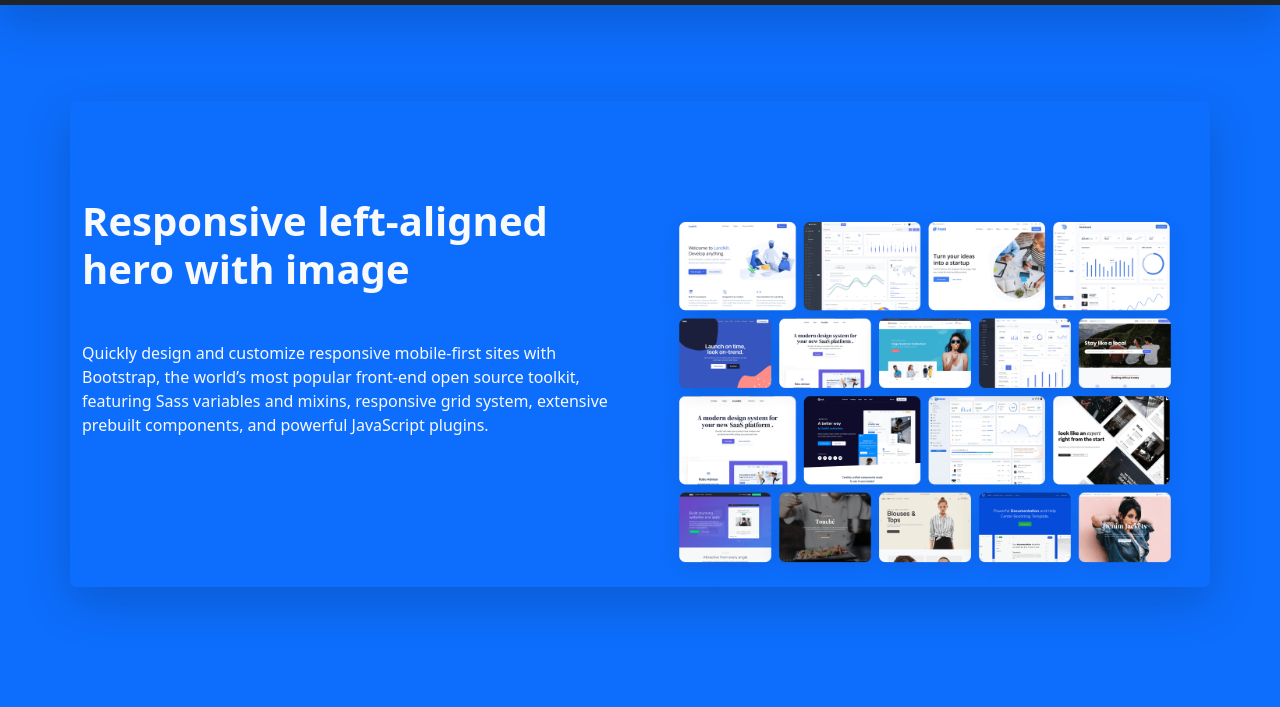
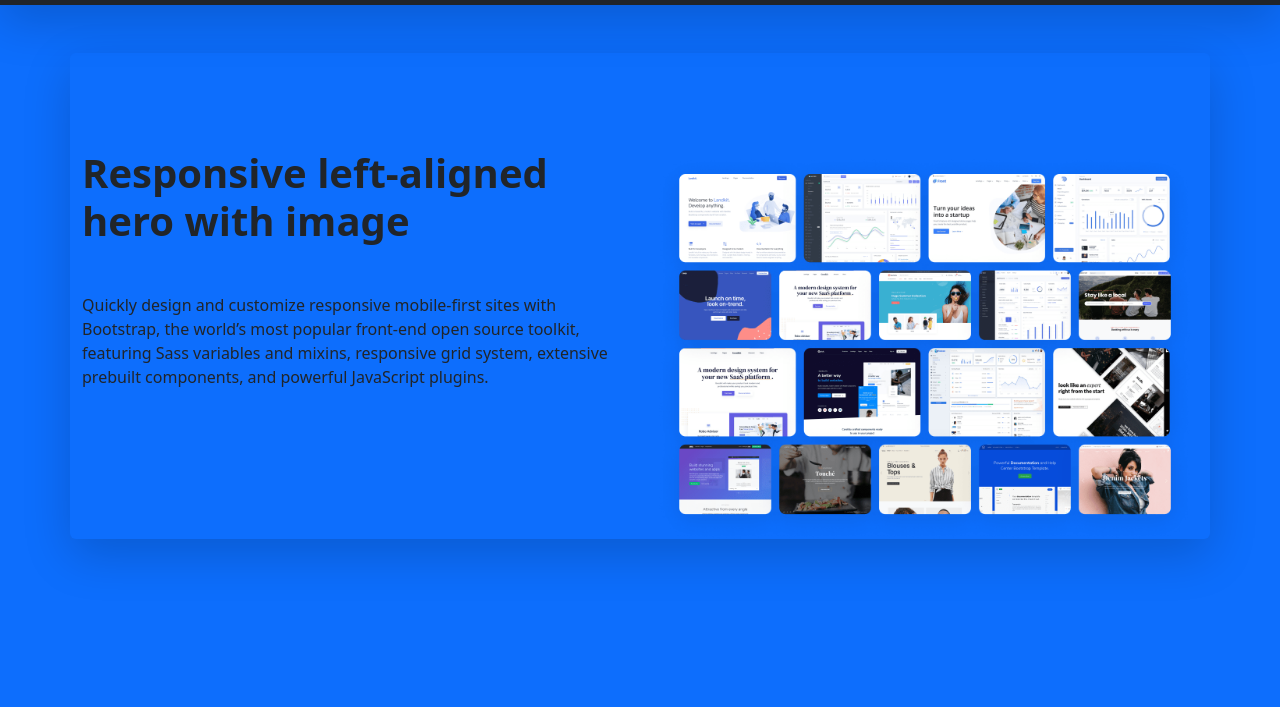
Before and after one commit to HexeCalibre/TeamPortfolio, a website: page index.html in a window 1280 px wide. Shown: the part 93-800 px from the top of the page. Drawn offline with nearby package versions, Linux system fonts and the light colour scheme.

Commit message:
Fix conflict

```diff
--- a/index.html
+++ b/index.html
@@ -117,14 +117,15 @@
                         <i class="bi bi-play-fill"></i>
                     </button> -->
 
-                <div class="container rounded shadow-lg">
-                    <div class="row mt-5 pt-5">
-                        <div class="col-sm-12 col-md-6 col-lg-6 mt-5">
-                            <h1 class="mx-auto mb-5 text-left text-light"><strong>Responsive left-aligned hero with image</strong></h1>
-                            <p class="mx-auto text-light">Quickly design and customize responsive mobile-first sites with Bootstrap, the world’s most popular front-end open source toolkit, featuring Sass variables and mixins, responsive grid system, extensive prebuilt components, and powerful JavaScript plugins.</p>
-                        </div>
-                        <div class="col-sm-12 col-md-6 col-lg-6 mt-5">
-                            <img src="./img/sample-hero.png" alt="hero image" class="mx-auto" width="100%">
+                    <div class="container rounded shadow-lg">
+                        <div class="row pt-5">
+                            <div class="col-sm-12 col-md-6 col-lg-6 mt-5">
+                                <h1 class="mx-auto mb-5 text-left"><strong>Responsive left-aligned hero with image</strong></h1>
+                                <p class="mx-auto">Quickly design and customize responsive mobile-first sites with Bootstrap, the world’s most popular front-end open source toolkit, featuring Sass variables and mixins, responsive grid system, extensive prebuilt components, and powerful JavaScript plugins.</p>
+                            </div>
+                            <div class="col-sm-12 col-md-6 col-lg-6 mt-5">
+                                <img src="./img/sample-hero.png" alt="hero image" class="mx-auto" width="100%">
+                            </div>
                         </div>
                     </div>
                 </div>
```
